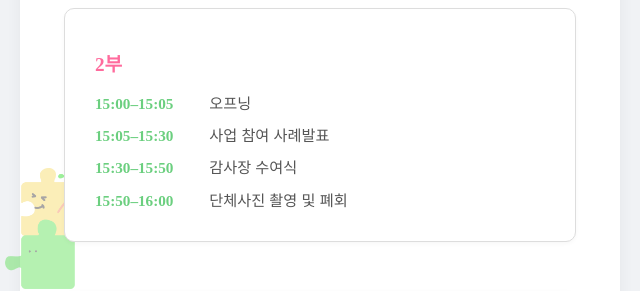
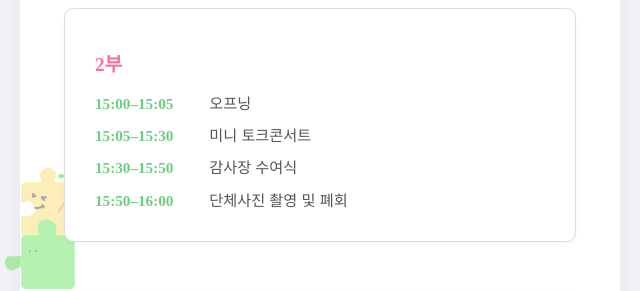
Before and after one commit to jinjintv/invited, a plain HTML site: page index.html in a window 1280 px wide. Shown: the part 1020-1311 px from the top of the page, 320-960 px from the left. Drawn offline with Linux system fonts and the light colour scheme; a web font is replaced by a local one.

Commit message:
ㅇㅇㅇ

```diff
--- a/index.html
+++ b/index.html
@@ -475,7 +475,7 @@
       <h3>2부</h3>
       <ul>
         <li><strong>15:00–15:05</strong> 오프닝</li>
-        <li><strong>15:05–15:30</strong> 사업 참여 사례발표</li>
+        <li><strong>15:05–15:30</strong> 미니 토크콘서트</li>
         <li><strong>15:30–15:50</strong> 감사장 수여식</li>
         <li><strong>15:50–16:00</strong> 단체사진 촬영 및 폐회</li>
       </ul>
```
